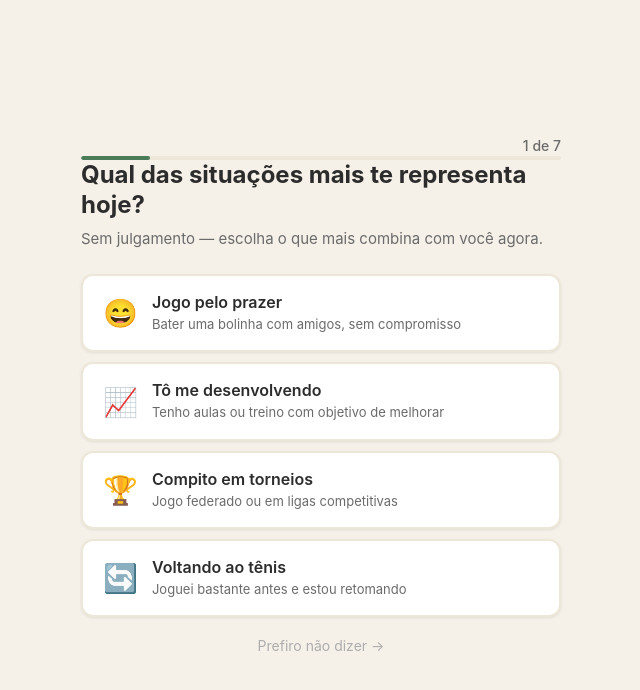
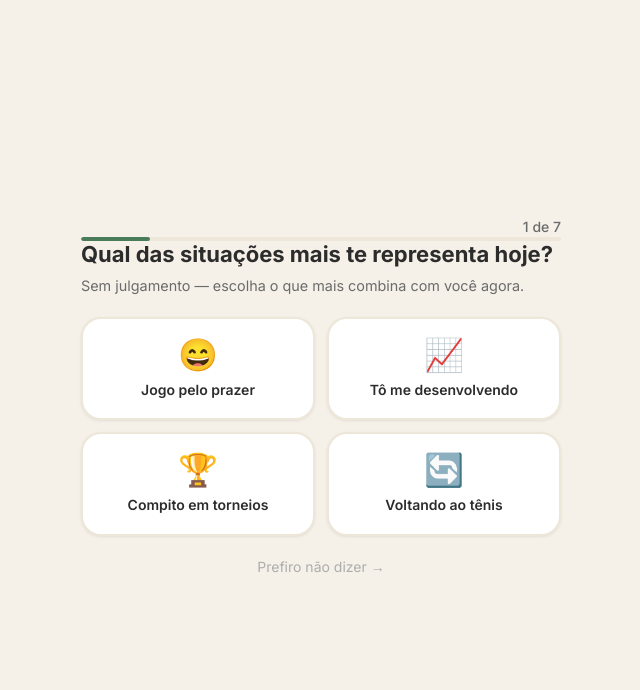
Before and after one commit to vslguimaraes/bz, a Next.js app: page / in a window 1280 px wide. Shown: the top 690 px of the page, without its empty margins (319-959 px from the left). Built offline with nearby package versions, Linux system fonts and the light colour scheme.

Commit message:
feat: quiz — grid 2x2, lesao 3 opcoes, frequencia por mes

```diff
--- a/src/app/globals.css
+++ b/src/app/globals.css
@@ -1,5 +1,5 @@
+@import url('https://fonts.googleapis.com/css2?family=Inter:wght@400;500;600;700&display=swap');
 @import "tailwindcss";
-@import url('https://fonts.googleapis.com/css2?family=Inter:wght@400;500;600;700&display=swap');
 
 :root {
   --color-saibro: #4A7C59;
--- /dev/null
+++ b/src/components/quiz/QuizGrid.tsx
@@ -0,0 +1,49 @@
+'use client'
+import QuizOption from './QuizOption'
+
+type Opcao = { valor: string; emoji: string; label: string; large?: boolean }
+
+type Props = {
+  opcoes: Opcao[]
+  selecionado: string
+  onEscolher: (valor: string) => void
+  escapeLabel?: string
+  onEscape?: () => void
+  /** forçar 1 coluna (lista vertical) */
+  lista?: boolean
+}
+
+export default function QuizGrid({ opcoes, selecionado, onEscolher, escapeLabel, onEscape, lista }: Props) {
+  return (
+    <div>
+      <div style={{
+        display: 'grid',
+        gridTemplateColumns: lista ? '1fr' : 'repeat(2, 1fr)',
+        gap: '12px',
+      }}>
+        {opcoes.map(o => (
+          <QuizOption
+            key={o.valor}
+            emoji={o.emoji}
+            label={o.label}
+            large={o.large}
+            selected={selecionado === o.valor}
+            onClick={() => onEscolher(o.valor)}
+          />
+        ))}
+      </div>
+
+      {escapeLabel && (
+        <button onClick={onEscape} style={{
+          display: 'block', width: '100%', marginTop: '14px',
+          background: 'none', border: 'none',
+          color: 'var(--color-cinza-light)',
+          fontSize: '0.875rem', cursor: 'pointer',
+          padding: '6px 0', textAlign: 'center',
+        }}>
+          {escapeLabel}
+        </button>
+      )}
+    </div>
+  )
+}
--- a/src/components/quiz/QuizOption.tsx
+++ b/src/components/quiz/QuizOption.tsx
@@ -3,41 +3,37 @@
 type Props = {
   emoji: string
   label: string
-  desc?: string
   selected?: boolean
   onClick: () => void
+  large?: boolean  // opção destaque (maior)
 }
 
-export default function QuizOption({ emoji, label, desc, selected, onClick }: Props) {
+export default function QuizOption({ emoji, label, selected, onClick, large }: Props) {
   return (
     <button
       onClick={onClick}
-      className="w-full text-left transition-all duration-150"
       style={{
         background: selected ? 'var(--color-saibro)' : 'var(--color-branco)',
         color: selected ? '#fff' : 'var(--color-cinza)',
         border: `2px solid ${selected ? 'var(--color-saibro)' : 'var(--color-creme-dark)'}`,
-        borderRadius: 'var(--radius-md)',
-        padding: '16px 20px',
+        borderRadius: 'var(--radius-lg)',
+        padding: large ? '28px 16px' : '20px 12px',
         cursor: 'pointer',
         boxShadow: selected ? '0 4px 16px rgba(74,124,89,0.25)' : 'var(--shadow-sm)',
-        transform: selected ? 'scale(1.01)' : 'scale(1)',
+        transform: selected ? 'scale(1.03)' : 'scale(1)',
+        transition: 'all 150ms ease',
         display: 'flex',
+        flexDirection: 'column',
         alignItems: 'center',
-        gap: '14px',
+        justifyContent: 'center',
+        gap: '10px',
+        width: '100%',
+        minHeight: large ? '120px' : '90px',
+        textAlign: 'center',
       }}
     >
-      <span style={{ fontSize: '1.75rem', lineHeight: 1 }}>{emoji}</span>
-      <div>
-        <div style={{ fontWeight: 600, fontSize: '1rem', lineHeight: 1.3 }}>{label}</div>
-        {desc && (
-          <div style={{
-            fontSize: '0.8125rem',
-            marginTop: '2px',
-            color: selected ? 'rgba(255,255,255,0.8)' : 'var(--color-cinza-medium)',
-          }}>{desc}</div>
-        )}
-      </div>
+      <span style={{ fontSize: large ? '2.5rem' : '2rem', lineHeight: 1 }}>{emoji}</span>
+      <span style={{ fontWeight: 600, fontSize: large ? '0.9375rem' : '0.875rem', lineHeight: 1.25 }}>{label}</span>
     </button>
   )
 }
--- a/src/components/quiz/steps/StepFrequencia.tsx
+++ b/src/components/quiz/steps/StepFrequencia.tsx
@@ -1,12 +1,12 @@
 'use client'
 import { useState } from 'react'
-import QuizOption from '../QuizOption'
+import QuizGrid from '../QuizGrid'
 
 const OPCOES = [
-  { valor: 'poucos_meses', emoji: '🌙', label: 'Vez ou outra, menos de 1x/semana', desc: 'Jogo esporadicamente quando dá' },
-  { valor: 'semanal',      emoji: '📅', label: '1 a 2x por semana',               desc: 'Partida consistente, mas não todo dia' },
-  { valor: 'frequente',    emoji: '💪', label: '3 a 4x por semana',               desc: 'Jogo é parte da minha rotina' },
-  { valor: 'intenso',      emoji: '🔥', label: 'Quase todo dia',                  desc: 'Treino diário ou competição regular' },
+  { valor: 'poucos_meses', emoji: '🌙', label: 'Menos de 1x por mês' },
+  { valor: 'semanal',      emoji: '📅', label: '1 a 2x por mês' },
+  { valor: 'frequente',    emoji: '💪', label: '1 a 2x por semana' },
+  { valor: 'intenso',      emoji: '🔥', label: 'Quase todo dia' },
 ]
 
 type Props = { onNext: (v: any) => void; valorAtual?: string }
@@ -21,23 +21,19 @@ export default function StepFrequencia({ onNext, valorAtual }: Props) {
 
   return (
     <div>
-      <h2 style={{ fontSize: '1.5rem', fontWeight: 700, marginBottom: '8px', lineHeight: 1.25 }}>
+      <h2 style={{ fontSize: '1.375rem', fontWeight: 700, marginBottom: '6px', lineHeight: 1.25 }}>
         Com que frequência você joga tênis?
       </h2>
-      <p style={{ color: 'var(--color-cinza-medium)', marginBottom: '24px', fontSize: '0.9375rem' }}>
+      <p style={{ color: 'var(--color-cinza-medium)', marginBottom: '20px', fontSize: '0.9rem' }}>
         Última pergunta! Isso influencia a recomendação de cordas e durabilidade.
       </p>
-      <div style={{ display: 'flex', flexDirection: 'column', gap: '10px' }}>
-        {OPCOES.map(o => (
-          <QuizOption key={o.valor} {...o} selected={selecionado === o.valor} onClick={() => escolher(o.valor)} />
-        ))}
-        <button onClick={() => escolher('semanal')} style={{
-          background: 'none', border: 'none', color: 'var(--color-cinza-light)',
-          fontSize: '0.875rem', cursor: 'pointer', padding: '8px 0', textAlign: 'center',
-        }}>
-          Prefiro não dizer →
-        </button>
-      </div>
+      <QuizGrid
+        opcoes={OPCOES}
+        selecionado={selecionado}
+        onEscolher={escolher}
+        escapeLabel="Prefiro não dizer →"
+        onEscape={() => escolher('semanal')}
+      />
     </div>
   )
 }
--- a/src/components/quiz/steps/StepHistorico.tsx
+++ b/src/components/quiz/steps/StepHistorico.tsx
@@ -1,12 +1,12 @@
 'use client'
 import { useState } from 'react'
-import QuizOption from '../QuizOption'
+import QuizGrid from '../QuizGrid'
 
 const OPCOES = [
-  { valor: 'recreativo',          emoji: '😄', label: 'Jogo pelo prazer',       desc: 'Bater uma bolinha com amigos, sem compromisso' },
-  { valor: 'desenvolvendo',       emoji: '📈', label: 'Tô me desenvolvendo',    desc: 'Tenho aulas ou treino com objetivo de melhorar' },
-  { valor: 'competitivo',         emoji: '🏆', label: 'Compito em torneios',    desc: 'Jogo federado ou em ligas competitivas' },
-  { valor: 'base_forte_retorno',  emoji: '🔄', label: 'Voltando ao tênis',      desc: 'Joguei bastante antes e estou retomando' },
+  { valor: 'recreativo',         emoji: '😄', label: 'Jogo pelo prazer' },
+  { valor: 'desenvolvendo',      emoji: '📈', label: 'Tô me desenvolvendo' },
+  { valor: 'competitivo',        emoji: '🏆', label: 'Compito em torneios' },
+  { valor: 'base_forte_retorno', emoji: '🔄', label: 'Voltando ao tênis' },
 ]
 
 type Props = { onNext: (v: any) => void; valorAtual?: string }
@@ -21,23 +21,19 @@ export default function StepHistorico({ onNext, valorAtual }: Props) {
 
   return (
     <div>
-      <h2 style={{ fontSize: '1.5rem', fontWeight: 700, marginBottom: '8px', lineHeight: 1.25 }}>
+      <h2 style={{ fontSize: '1.375rem', fontWeight: 700, marginBottom: '6px', lineHeight: 1.25 }}>
         Qual das situações mais te representa hoje?
       </h2>
-      <p style={{ color: 'var(--color-cinza-medium)', marginBottom: '24px', fontSize: '0.9375rem' }}>
+      <p style={{ color: 'var(--color-cinza-medium)', marginBottom: '20px', fontSize: '0.9rem' }}>
         Sem julgamento — escolha o que mais combina com você agora.
       </p>
-      <div style={{ display: 'flex', flexDirection: 'column', gap: '10px' }}>
-        {OPCOES.map(o => (
-          <QuizOption key={o.valor} {...o} selected={selecionado === o.valor} onClick={() => escolher(o.valor)} />
-        ))}
-        <button onClick={() => escolher('recreativo')} style={{
-          background: 'none', border: 'none', color: 'var(--color-cinza-light)',
-          fontSize: '0.875rem', cursor: 'pointer', padding: '8px 0', textAlign: 'center',
-        }}>
-          Prefiro não dizer →
-        </button>
-      </div>
+      <QuizGrid
+        opcoes={OPCOES}
+        selecionado={selecionado}
+        onEscolher={escolher}
+        escapeLabel="Prefiro não dizer →"
+        onEscape={() => escolher('recreativo')}
+      />
     </div>
   )
 }
--- a/src/components/quiz/steps/StepLesao.tsx
+++ b/src/components/quiz/steps/StepLesao.tsx
@@ -2,11 +2,9 @@
 import { useState } from 'react'
 import QuizOption from '../QuizOption'
 
-const OPCOES = [
-  { valor: 'sem_lesao',        emoji: '✅', label: 'Não, estou bem',                   desc: 'Sem dores ou sensibilidades no momento' },
-  { valor: 'epicondilite',     emoji: '🦾', label: 'Tenho cotovelo de tenista',        desc: 'Dor lateral no cotovelo ao jogar' },
-  { valor: 'ombro',            emoji: '💪', label: 'Tenho problema no ombro',          desc: 'Dor ou limitação no ombro ou manguito' },
-  { valor: 'vibracoes_gerais', emoji: '⚡', label: 'Sinto vibração / formigamento',    desc: 'Formigamento ou impacto excessivo no braço' },
+const OPCOES_MENORES = [
+  { valor: 'epicondilite',     emoji: '🦾', label: 'Cotovelo de tenista' },
+  { valor: 'vibracoes_gerais', emoji: '⚡', label: 'Vibração / formigamento' },
 ]
 
 type Props = { onNext: (v: any) => void; valorAtual?: string }
@@ -21,23 +19,39 @@ export default function StepLesao({ onNext, valorAtual }: Props) {
 
   return (
     <div>
-      <h2 style={{ fontSize: '1.5rem', fontWeight: 700, marginBottom: '8px', lineHeight: 1.25 }}>
-        Você tem alguma lesão ou sensibilidade no braço?
+      <h2 style={{ fontSize: '1.375rem', fontWeight: 700, marginBottom: '6px', lineHeight: 1.25 }}>
+        Você tem alguma lesão no braço ou ombro?
       </h2>
-      <p style={{ color: 'var(--color-cinza-medium)', marginBottom: '24px', fontSize: '0.9375rem' }}>
-        Isso é crítico para a recomendação — uma raquete errada pode agravar lesões.
+      <p style={{ color: 'var(--color-cinza-medium)', marginBottom: '20px', fontSize: '0.9rem' }}>
+        Crítico para a recomendação — uma raquete errada pode agravar lesões.
       </p>
-      <div style={{ display: 'flex', flexDirection: 'column', gap: '10px' }}>
-        {OPCOES.map(o => (
-          <QuizOption key={o.valor} {...o} selected={selecionado === o.valor} onClick={() => escolher(o.valor)} />
+
+      {/* Opção principal — maior */}
+      <div style={{ marginBottom: '12px' }}>
+        <QuizOption
+          emoji="✅"
+          label="Estou bem, sem lesões"
+          selected={selecionado === 'sem_lesao'}
+          onClick={() => escolher('sem_lesao')}
+          large
+        />
+      </div>
+
+      {/* Duas opções menores em grid */}
+      <div style={{ display: 'grid', gridTemplateColumns: 'repeat(2, 1fr)', gap: '12px' }}>
+        {OPCOES_MENORES.map(o => (
+          <QuizOption key={o.valor} emoji={o.emoji} label={o.label}
+            selected={selecionado === o.valor} onClick={() => escolher(o.valor)} />
         ))}
-        <button onClick={() => escolher('sem_lesao')} style={{
-          background: 'none', border: 'none', color: 'var(--color-cinza-light)',
-          fontSize: '0.875rem', cursor: 'pointer', padding: '8px 0', textAlign: 'center',
-        }}>
-          Prefiro não dizer →
-        </button>
       </div>
+
+      <button onClick={() => escolher('sem_lesao')} style={{
+        display: 'block', width: '100%', marginTop: '14px',
+        background: 'none', border: 'none', color: 'var(--color-cinza-light)',
+        fontSize: '0.875rem', cursor: 'pointer', padding: '6px 0', textAlign: 'center',
+      }}>
+        Prefiro não dizer →
+      </button>
     </div>
   )
 }
```
Also changed, not shown: src/components/quiz/steps/StepEstilo.tsx (+34 -19 lines), src/components/quiz/steps/StepMobilidade.tsx (+15 -18 lines), src/components/quiz/steps/StepTecnico.tsx (+14 -18 lines).
